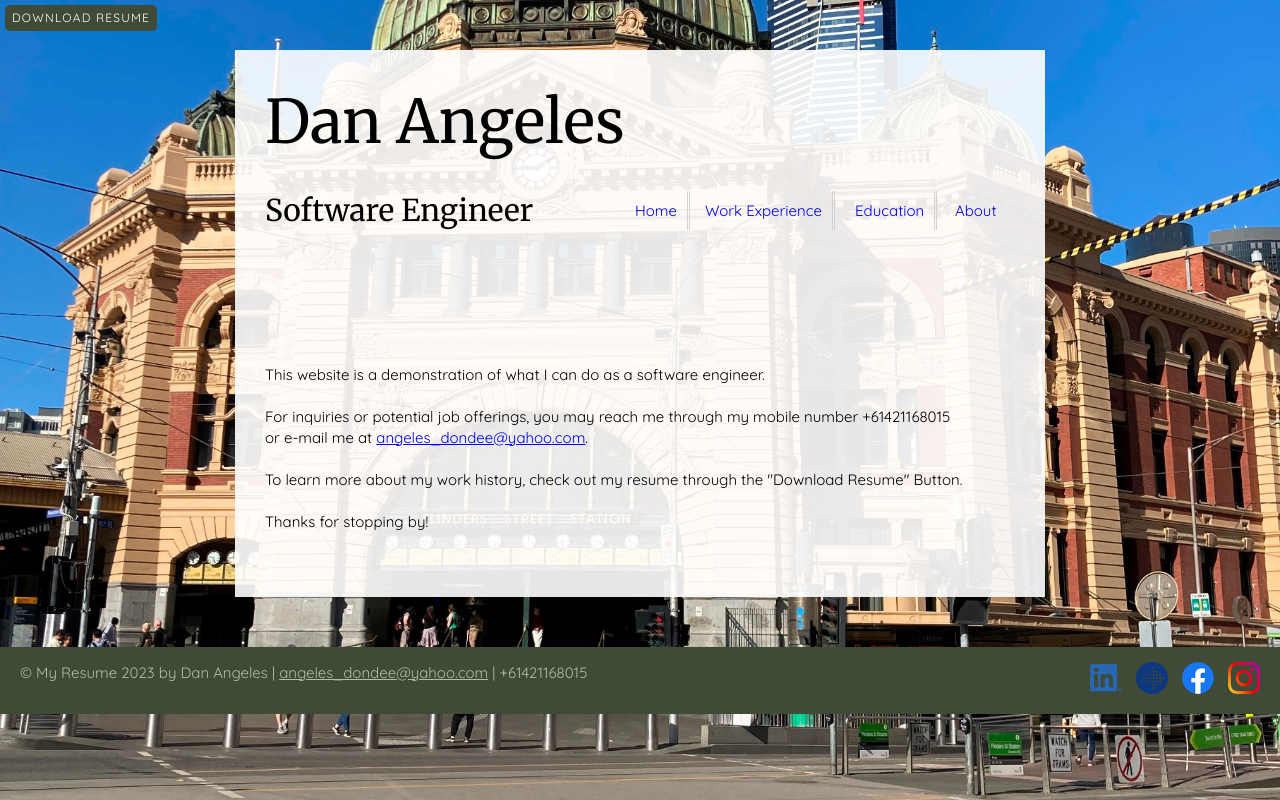
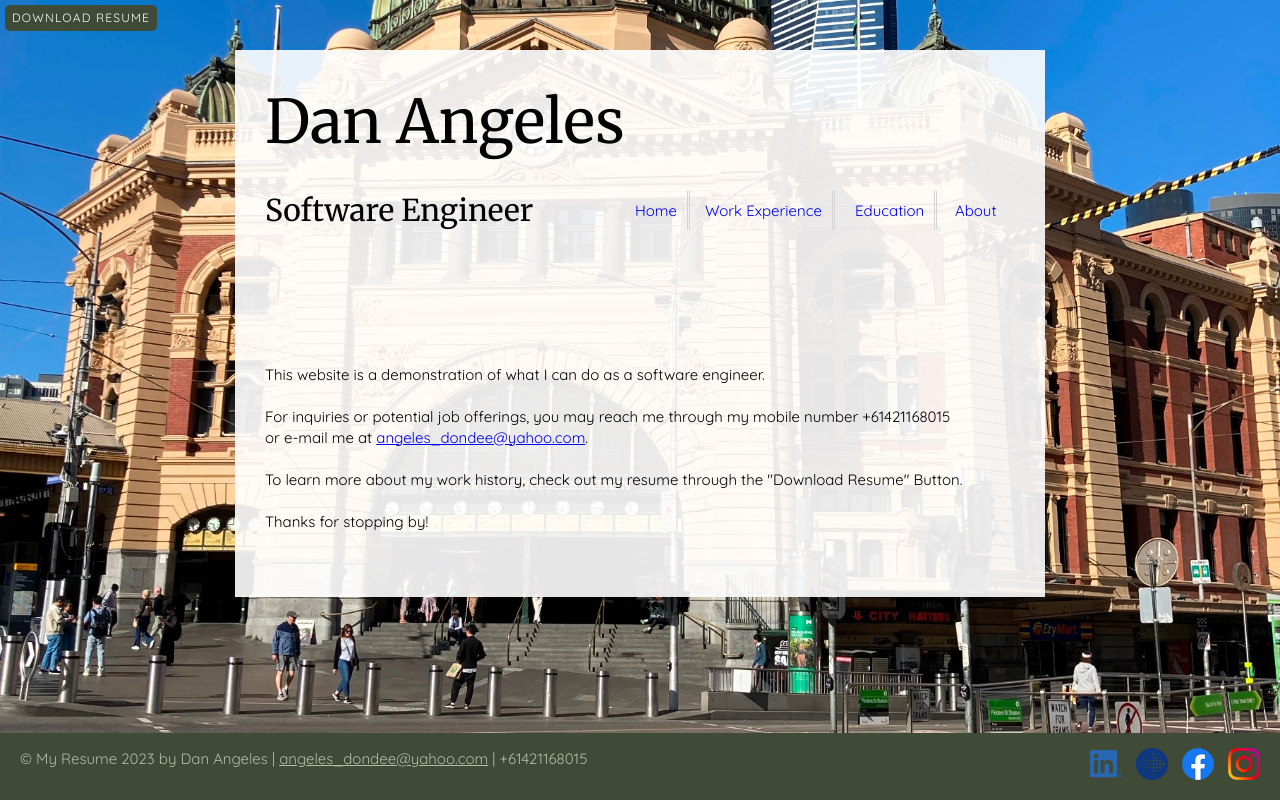
Before and after one commit to dan-angeles/dan-angeles.github.io, a plain HTML site: page about.html in a window 1280 px wide. Drawn offline with Linux system fonts and the light colour scheme.

Commit message:
adjusted footer settings to fill bigger screens

```diff
--- a/about.html
+++ b/about.html
@@ -11,8 +11,8 @@
         <!--Font:QuickSand-->
         <link rel="stylesheet" href="css/global.css">
         <link rel="stylesheet" href="css/header.css">
+        <link rel="stylesheet" href="css/footer.css">
         <link rel="stylesheet" href="css/about.css">
-        <link rel="stylesheet" href="css/footer.css">
     </head>
     <body class="homepage">
       <div class="content-wrapper">
--- a/css/about.css
+++ b/css/about.css
@@ -24,3 +24,12 @@
     padding:30px;
     max-width:900px;
 }
+
+@media screen and (max-width: 2000px){
+    footer {
+        position: absolute;
+        width: 100%;
+        justify-content: space-between;
+        bottom:0;
+    }
+}
```
